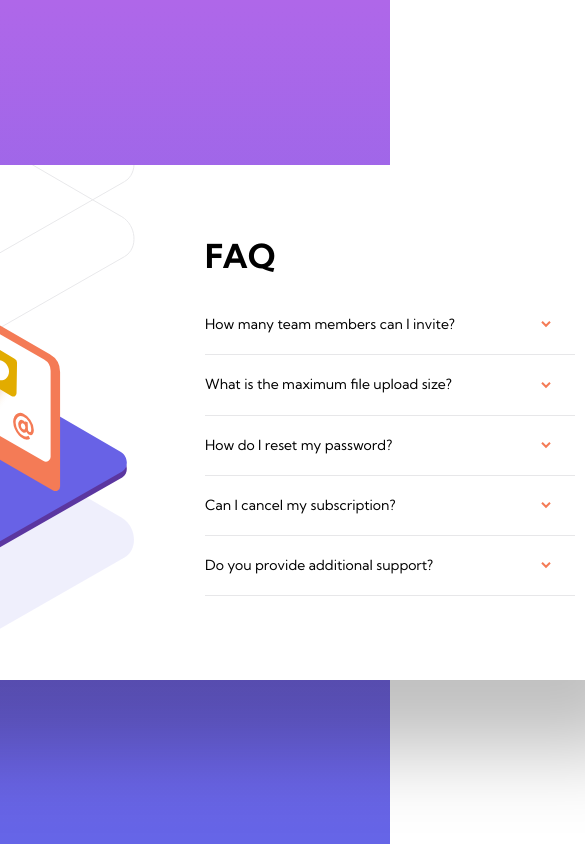
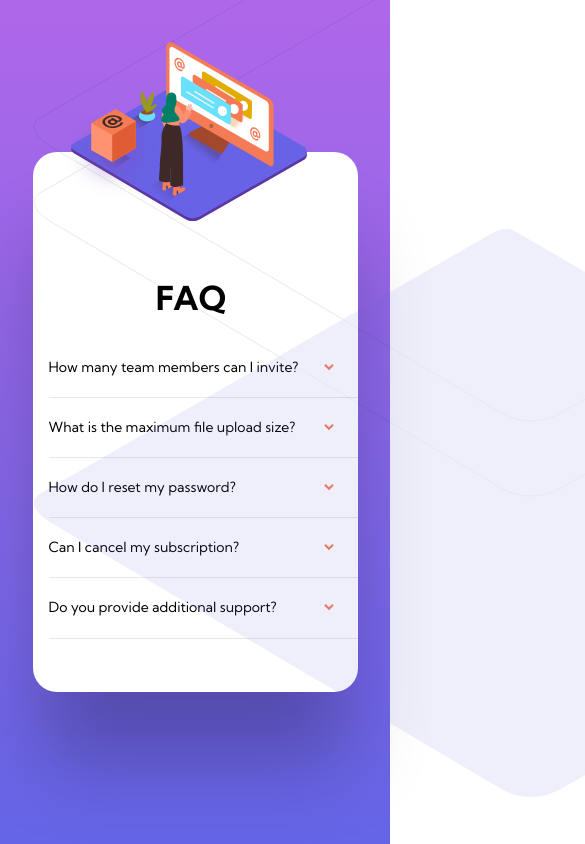
Before and after one commit to aburns009/FM-Accordion-Card, a plain HTML site: page index.html in a window 390 px wide. Shown: the top 844 px of the page, 585 px wide, since content can reach past the window. Drawn offline with Linux system fonts and the light colour scheme.

Commit message:
added mobile css layout

```diff
--- a/style.css
+++ b/style.css
@@ -123,3 +123,33 @@ hr {
   border: 0;
   border-top: 1px solid hsl(240, 5%, 91%);
 }
+
+@media screen and (max-width: 985px) {
+  .container {
+    flex-direction: column;
+    width: 325px;
+    height: 540px;
+    overflow: visible;
+    text-align: center;
+    justify-content: center;
+  }
+  .card {
+    margin: 0.5rem;
+    padding: 0.5rem;
+    width: 100%;
+    overflow: hidden;
+  }
+  .hero {
+    transform: scale(0.5);
+    top: -200px;
+  }
+  .box {
+    transform: scale(0.5);
+    top: -90px;
+    left: -15px;
+  }
+  h1 {
+    margin-top: 5rem;
+    margin-right: 1.5rem;
+  }
+}
```
